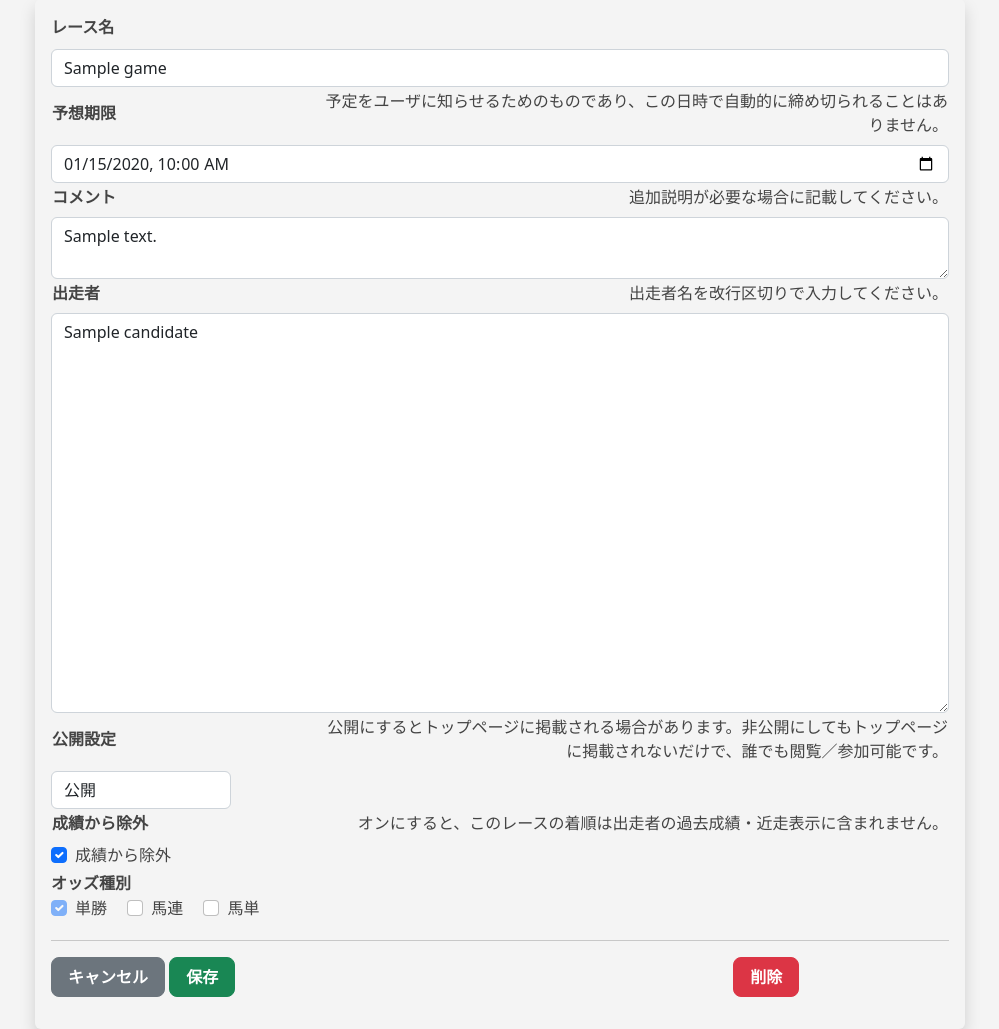
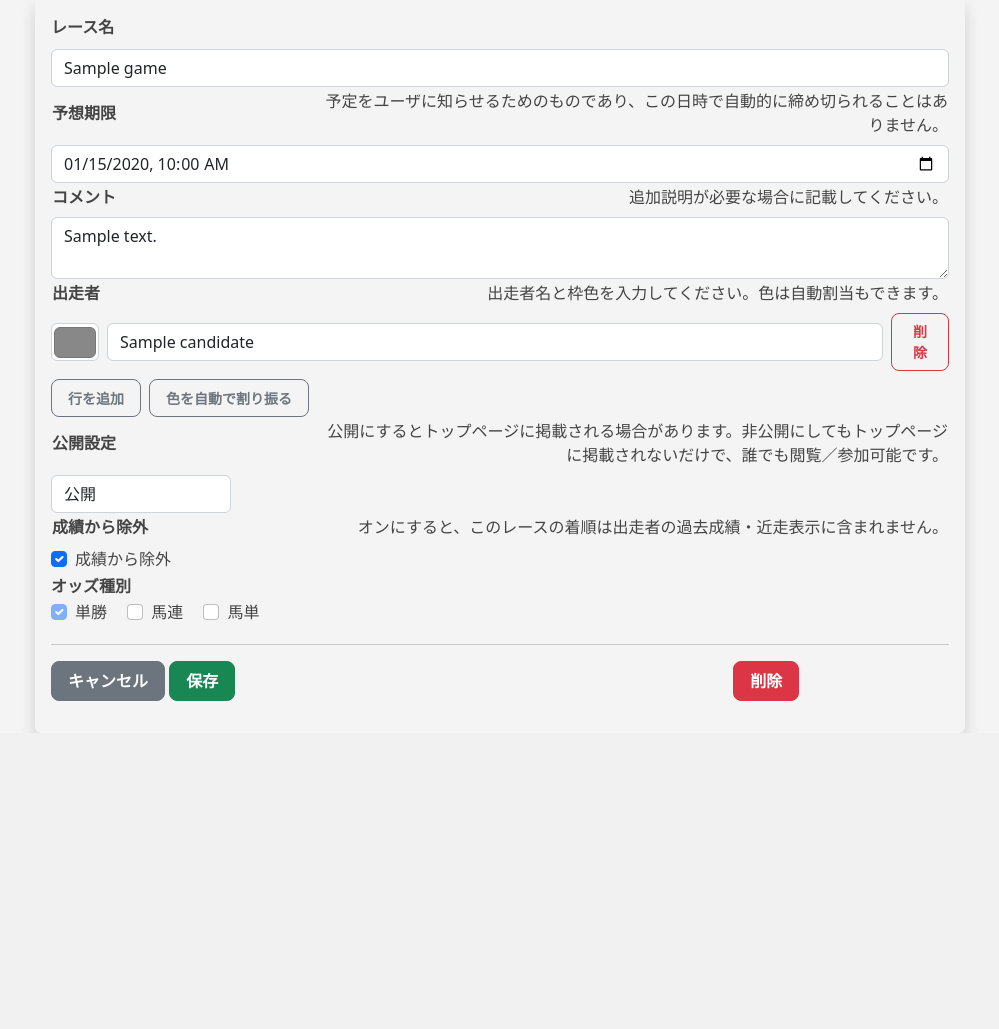
Before and after one commit to ratty27/odds, a Laravel app: template resources/views/game/edit.blade.php in a window 1280 px wide. Shown: the part 126-1155 px from the top of the page, without its empty margins (140-1139 px from the left). After the commit the page ends 859 px from the top, so only its background shows below. Run offline with Laravel 12, Linux system fonts and the light colour scheme; the template is opened without the code that fills it: most values are stand-ins (such as "Sample title", 1, 10 or a date in 2020).

Commit message:
Add editable frame colors with a solid 16-color JRA-like palette.
Co-authored-by: Cursor <cursoragent@cursor.com>

```diff
--- a/app/Models/Candidate.php
+++ b/app/Models/Candidate.php
@@ -11,6 +11,116 @@ use App\Models\Odd;
 class Candidate extends Model
 {
 	use HasFactory;
+
+	/**
+	 *	Pick readable text color for a frame background hex color.
+	 *
+	 *	@param	string|null	$hex	#RRGGBB
+	 *	@return	string				#111111 or #ffffff
+	 */
+	public static function contrast_text_color($hex)
+	{
+		$hex = ltrim((string)$hex, '#');
+		if( strlen($hex) != 6 )
+		{
+			return '#111111';
+		}
+		$r = hexdec(substr($hex, 0, 2));
+		$g = hexdec(substr($hex, 2, 2));
+		$b = hexdec(substr($hex, 4, 2));
+		$yiq = (($r * 299) + ($g * 587) + ($b * 114)) / 1000;
+		return ($yiq >= 140) ? '#111111' : '#ffffff';
+	}
+
+	/**
+	 *	Solid frame colors. First 8 follow JRA 枠色; next 8 are extra distinct solids.
+	 *	Beyond 16 runners the palette repeats.
+	 *
+	 *	@return	array	list of #RRGGBB
+	 */
+	public static function frame_color_palette()
+	{
+		return [
+			'#FFFFFF', // 1 white
+			'#111111', // 2 black
+			'#E60012', // 3 red
+			'#0057A8', // 4 blue
+			'#F5C400', // 5 yellow
+			'#00A040', // 6 green
+			'#F08200', // 7 orange
+			'#E4007F', // 8 pink
+			'#7A3E00', // 9 brown
+			'#00A0C8', // 10 cyan
+			'#6B2D8B', // 11 purple
+			'#90EE90', // 12 light green
+			'#C0C0C0', // 13 silver
+			'#8B0000', // 14 dark red
+			'#003366', // 15 navy
+			'#FFDAB9', // 16 peach
+		];
+	}
+
+	/**
+	 *	Generate solid categorical frame colors by runner order.
+	 *
+	 *	@param	int	$count
+	 *	@param	int	$seed	kept for call compatibility; unused
+	 *	@return	array	list of #RRGGBB
+	 */
+	public static function generate_frame_colors($count, $seed = 0)
+	{
+		$colors = [];
+		if( $count <= 0 )
+		{
+			return $colors;
+		}
+		$palette = self::frame_color_palette();
+		$n = count($palette);
+		for( $i = 0; $i < $count; ++$i )
+		{
+			$colors[] = $palette[$i % $n];
+		}
+		return $colors;
+	}
+
+	/**
+	 *	Fill empty frame_color values in-memory for display.
+	 *	Does not persist to DB.
+	 *
+	 *	@param	\Illuminate\Support\Collection	$candidates
+	 *	@param	int								$seed
+	 */
+	public static function fill_missing_frame_colors($candidates, $seed)
+	{
+		$count = count($candidates);
+		if( $count <= 0 )
+		{
+			return;
+		}
+		$needs_fill = false;
+		foreach( $candidates as $candidate )
+		{
+			if( empty($candidate->frame_color) )
+			{
+				$needs_fill = true;
+				break;
+			}
+		}
+		if( !$needs_fill )
+		{
+			return;
+		}
+		$colors = self::generate_frame_colors($count, $seed);
+		$i = 0;
+		foreach( $candidates as $candidate )
+		{
+			if( empty($candidate->frame_color) )
+			{
+				$candidate->frame_color = $colors[$i];
+			}
+			++$i;
+		}
+	}
 
 	/**
 	 *	Delete this candidate
--- a/app/Models/Game.php
+++ b/app/Models/Game.php
@@ -25,7 +25,7 @@ class Game extends Model
 	/**
 	 *	Create new game
 	 */
-	public static function new_game($user_id, $name, $limit, $comment, $enabled, $candidate_names, $pubset, $exclude_history = false)
+	public static function new_game($user_id, $name, $limit, $comment, $enabled, $candidate_names, $pubset, $exclude_history = false, $candidate_colors = [])
 	{
 		$game = new Game;
 		$game->name = $name;
@@ -58,8 +58,12 @@ class Game extends Model
 			for( $i = 0; $i < count($candidate_names); ++$i )
 			{
 				$records[] = [
-					'name' => $candidate_names[$i], 'game_id' => $game->id, 'disp_order' => $i,
-					'created_at' => $now, 'updated_at' => $now,
+					'name' => $candidate_names[$i],
+					'game_id' => $game->id,
+					'disp_order' => $i,
+					'frame_color' => $candidate_colors[$i] ?? null,
+					'created_at' => $now,
+					'updated_at' => $now,
 				];
 			}
 			Candidate::insert( $records );
@@ -76,7 +80,7 @@ class Game extends Model
 	/**
 	 *	Update an existed game
 	 */
-	public function update_game($name, $limit, $comment, $enabled, $candidate_names, $pubset, $exclude_history = false)
+	public function update_game($name, $limit, $comment, $enabled, $candidate_names, $pubset, $exclude_history = false, $candidate_colors = [])
 	{
 		$this->name = $name;
 		$this->limit = $limit;
@@ -108,7 +112,7 @@ class Game extends Model
 
 			// Update existing records
 			$candidates = Candidate::where('game_id', $this->id)
-				->select('id', 'name', 'disp_order')
+				->select('id', 'name', 'disp_order', 'frame_color')
 				->get();
 			foreach( $candidates as &$candidate )
 			{
@@ -119,9 +123,11 @@ class Game extends Model
 				}
 				else
 				{	// Update an existed candidate
-					if( $candidate->disp_order != $index )
+					$new_color = $candidate_colors[$index] ?? null;
+					if( $candidate->disp_order != $index || $candidate->frame_color != $new_color )
 					{
 						$candidate->disp_order = $index;
+						$candidate->frame_color = $new_color;
 						$candidate->update();
 					}
 					array_push($candidate_updated, $candidate->name);
@@ -136,8 +142,12 @@ class Game extends Model
 				if( !in_array($candidate_names[$index], $candidate_updated) )
 				{
 					$records[] = [
-						'name' => $candidate_names[$index], 'game_id' => $this->id, 'disp_order' => $index,
-						'created_at' => $now, 'updated_at' => $now,
+						'name' => $candidate_names[$index],
+						'game_id' => $this->id,
+						'disp_order' => $index,
+						'frame_color' => $candidate_colors[$index] ?? null,
+						'created_at' => $now,
+						'updated_at' => $now,
 					];
 				}
 			}
--- a/lang/ja/odds.php
+++ b/lang/ja/odds.php
@@ -41,7 +41,11 @@ return [
 	'game_limit_desc' => '予定をユーザに知らせるためのものであり、この日時で自動的に締め切られることはありません。',
 	'game_limit_close' => '受付終了',
 	'game_candidate' => '出走者',
-	'game_candidate_desc' => '出走者名を改行区切りで入力してください。',
+	'game_candidate_desc' => '出走者名と枠色を入力してください。色は自動割当もできます。',
+	'game_candidate_add_row' => '行を追加',
+	'game_candidate_remove_row' => '削除',
+	'game_candidate_auto_colors' => '色を自動で割り振る',
+	'game_candidate_color' => '枠色',
 	'game_bet' => 'このレースを予想する',
 	'game_bet_save' => '<<< 予想を保存',
 	'game_list' => '<<< レース一覧',
@@ -155,5 +159,5 @@ return [
 	'internal_error' => '内部エラー',
 
 	// css version
-	'css_ver' => '22',
+	'css_ver' => '25',
 ];
--- a/public/css/odds.css
+++ b/public/css/odds.css
@@ -201,7 +201,7 @@ footer a:active,
 	height: 3.75rem;
 }
 
-.odds_number {
+.odds_number:not(.odds-game-number--framed) {
 	color: #444;
 	background-color: #f8f8f8;
 }
@@ -373,7 +373,7 @@ footer a:active,
 	border-color: #555;
 }
 
-[data-theme="dark"] .odds_number {
+[data-theme="dark"] .odds_number:not(.odds-game-number--framed) {
 	color: #ddd;
 	background-color: #2a2a2a;
 }
@@ -874,6 +874,40 @@ footer a:active,
 	padding-right: 0.25rem !important;
 }
 
+/* Bootstrap table-striped paints via inset box-shadow; keep frame colors visible. */
+.odds-game-table .odds-game-number--framed {
+	--bs-table-accent-bg: transparent;
+	box-shadow: none !important;
+}
+
+.odds-edit-candidates {
+	display: flex;
+	flex-direction: column;
+	gap: 0.5rem;
+}
+
+.odds-edit-candidate-row {
+	display: flex;
+	align-items: center;
+	gap: 0.5rem;
+}
+
+.odds-edit-candidate-color {
+	width: 3rem;
+	min-width: 3rem;
+	padding: 0.15rem;
+}
+
+.odds-edit-candidate-name {
+	flex: 1 1 auto;
+}
+
+.odds-edit-candidate-actions {
+	display: flex;
+	flex-wrap: wrap;
+	gap: 0.5rem;
+}
+
 .odds-candidate-history-link {
 	padding: 0;
 	border: 0;
--- a/resources/views/game/edit.blade.php
+++ b/resources/views/game/edit.blade.php
@@ -1,10 +1,14 @@
 @php
-$candidates_name = "";
+$edit_candidates = [];
 if( $game_id === 'new' )
 {
   $game = new App\Models\Game;
   $game->limit = date("Y-m-d") . 'T' . date("H:i:00");
   $game->user_id = $user->id;
+  $edit_candidates = [
+    ['name' => '', 'color' => '#808080'],
+    ['name' => '', 'color' => '#808080'],
+  ];
 }
 else
 {
@@ -16,7 +20,17 @@ else
   $candidates = App\Models\Candidate::where('game_id', $game_id)->orderBy('disp_order', 'asc')->get();
   foreach( $candidates as $candidate )
   {
-    $candidates_name .= $candidate->name . "\n";
+    $edit_candidates[] = [
+      'name' => $candidate->name,
+      'color' => $candidate->frame_color ? $candidate->frame_color : '#808080',
+    ];
+  }
+  if( count($edit_candidates) == 0 )
+  {
+    $edit_candidates = [
+      ['name' => '', 'color' => '#808080'],
+      ['name' => '', 'color' => '#808080'],
+    ];
   }
 }
 @endphp
@@ -82,15 +96,19 @@ if( $user->CanEditGame() )
           <textarea id="game_comment" name="game_comment" class="form-control">{{ $game->comment }}</textarea>
         </div>
         <div class="form-group text-start">
-          <label for="game_candidate" class="form-label">
+          <div class="form-label">
             <table style="width: 100%; table-layout: fixed;">
               <tr>
                 <td class="col-md-3 text-start fw-bold">{{ __('odds.game_candidate') }}</td>
                 <td class="col-md-7 text-end">{{ __('odds.game_candidate_desc') }}</td>
               </tr>
             </table>
-          </label>
-          <textarea id="game_candidate" name="game_candidate" style='height: 400px' class="form-control">{{ $candidates_name }}</textarea>
+          </div>
+          <div id="candidate_rows" class="odds-edit-candidates"></div>
+          <div class="odds-edit-candidate-actions mt-2">
+            <button type="button" class="btn btn-outline-secondary btn-sm" onclick="addCandidateRow();">{{ __('odds.game_candidate_add_row') }}</button>
+            <button type="button" class="btn btn-outline-secondary btn-sm" onclick="autoAssignCandidateColors();">{{ __('odds.game_candidate_auto_colors') }}</button>
+          </div>
         </div>
         <div class="form-group text-start">
           <label for="game_pubsetting" class="form-label">
@@ -172,6 +190,96 @@ if( $user->CanEditGame() )
 @endphp
 
 <script type="text/javascript">
+const INITIAL_CANDIDATES = <?php echo json_encode($edit_candidates, JSON_UNESCAPED_UNICODE); ?>;
+const TXT_CANDIDATE_COLOR = '{{ __("odds.game_candidate_color") }}';
+const TXT_CANDIDATE_REMOVE = '{{ __("odds.game_candidate_remove_row") }}';
+
+// Solid frame colors: first 8 follow JRA 枠色, next 8 are extra distinct solids.
+const FRAME_COLOR_PALETTE = [
+  '#FFFFFF',
+  '#111111',
+  '#E60012',
+  '#0057A8',
+  '#F5C400',
+  '#00A040',
+  '#F08200',
+  '#E4007F',
+  '#7A3E00',
+  '#00A0C8',
+  '#6B2D8B',
+  '#90EE90',
+  '#C0C0C0',
+  '#8B0000',
+  '#003366',
+  '#FFDAB9'
+];
+
+function createCandidateRow(name, color)
+{
+  let row = document.createElement('div');
+  row.className = 'odds-edit-candidate-row';
+
+  let colorInput = document.createElement('input');
+  colorInput.type = 'color';
+  colorInput.name = 'candidate_color[]';
+  colorInput.value = color || '#808080';
+  colorInput.title = TXT_CANDIDATE_COLOR;
+  colorInput.className = 'odds-edit-candidate-color form-control form-control-color';
+
+  let nameInput = document.createElement('input');
+  nameInput.type = 'text';
+  nameInput.name = 'candidate_name[]';
+  nameInput.value = name || '';
+  nameInput.className = 'odds-edit-candidate-name form-control';
+
+  let removeBtn = document.createElement('button');
+  removeBtn.type = 'button';
+  removeBtn.className = 'btn btn-outline-danger btn-sm';
+  removeBtn.textContent = TXT_CANDIDATE_REMOVE;
+  removeBtn.addEventListener('click', function()
+  {
+    let list = document.getElementById('candidate_rows');
+    if( list && list.children.length > 1 )
+    {
+      row.remove();
+    }
+  });
+
+  row.appendChild(colorInput);
+  row.appendChild(nameInput);
+  row.appendChild(removeBtn);
+  return row;
+}
+
+function addCandidateRow(name, color)
+{
+  let list = document.getElementById('candidate_rows');
+  if( !list )
+  {
+    return;
+  }
+  list.appendChild(createCandidateRow(name || '', color || '#808080'));
+}
+
+function autoAssignCandidateColors()
+{
+  let list = document.getElementById('candidate_rows');
+  if( !list )
+  {
+    return;
+  }
+  let colors = list.querySelectorAll('input[type="color"]');
+  let n = colors.length;
+  if( n <= 0 )
+  {
+    return;
+  }
+  let paletteSize = FRAME_COLOR_PALETTE.length;
+  for( let i = 0; i < n; ++i )
+  {
+    colors[i].value = FRAME_COLOR_PALETTE[i % paletteSize];
+  }
+}
 
 function initValues()
 {
@@ -186,6 +294,16 @@ function initValues()
     }
     @endphp
     elem.selectedIndex = {{ $pub }};
+  }
+
+  let list = document.getElementById('candidate_rows');
+  if( list )
+  {
+    list.innerHTML = '';
+    for( let i = 0; i < INITIAL_CANDIDATES.length; ++i )
+    {
+      addCandidateRow(INITIAL_CANDIDATES[i].name, INITIAL_CANDIDATES[i].color);
+    }
   }
 }
 window.onload = initValues;
@@ -217,9 +335,16 @@ function checkEdit()
     return false;
   }
 
-  let elemCandidate = document.getElementById('game_candidate');
-  let candidates = elemCandidate.value.split(/\r\n|\n/);
-  if( candidates.length < 2 )
+  let nameInputs = document.querySelectorAll('#candidate_rows input[name="candidate_name[]"]');
+  let count = 0;
+  for( let i = 0; i < nameInputs.length; ++i )
+  {
+    if( nameInputs[i].value.trim() !== '' )
+    {
+      ++count;
+    }
+  }
+  if( count < 2 )
   {
     alert('{{ __("odds.game_needs_candidates") }}');
     return false;
```
Also changed, not shown: app/Http/Controllers/GameController.php (+32 -4 lines), lang/en/odds.php (+6 -2 lines), public/js/odds_util.js (+41 -4 lines), resources/views/game/bet.blade.php (+10 -2 lines), resources/views/game/show.blade.php (+10 -2 lines), database/migrations/2026_11_27_000002_add_frame_color_to_candidates.php (added).
